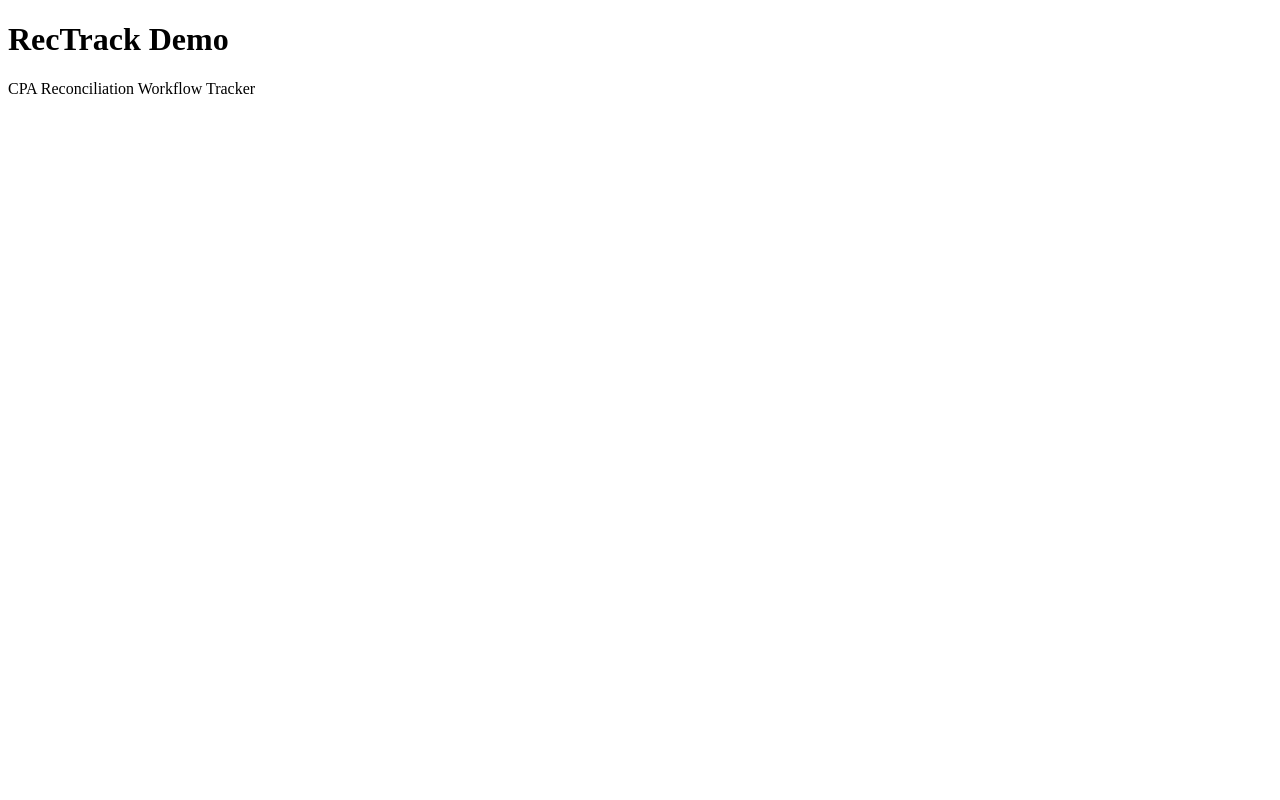
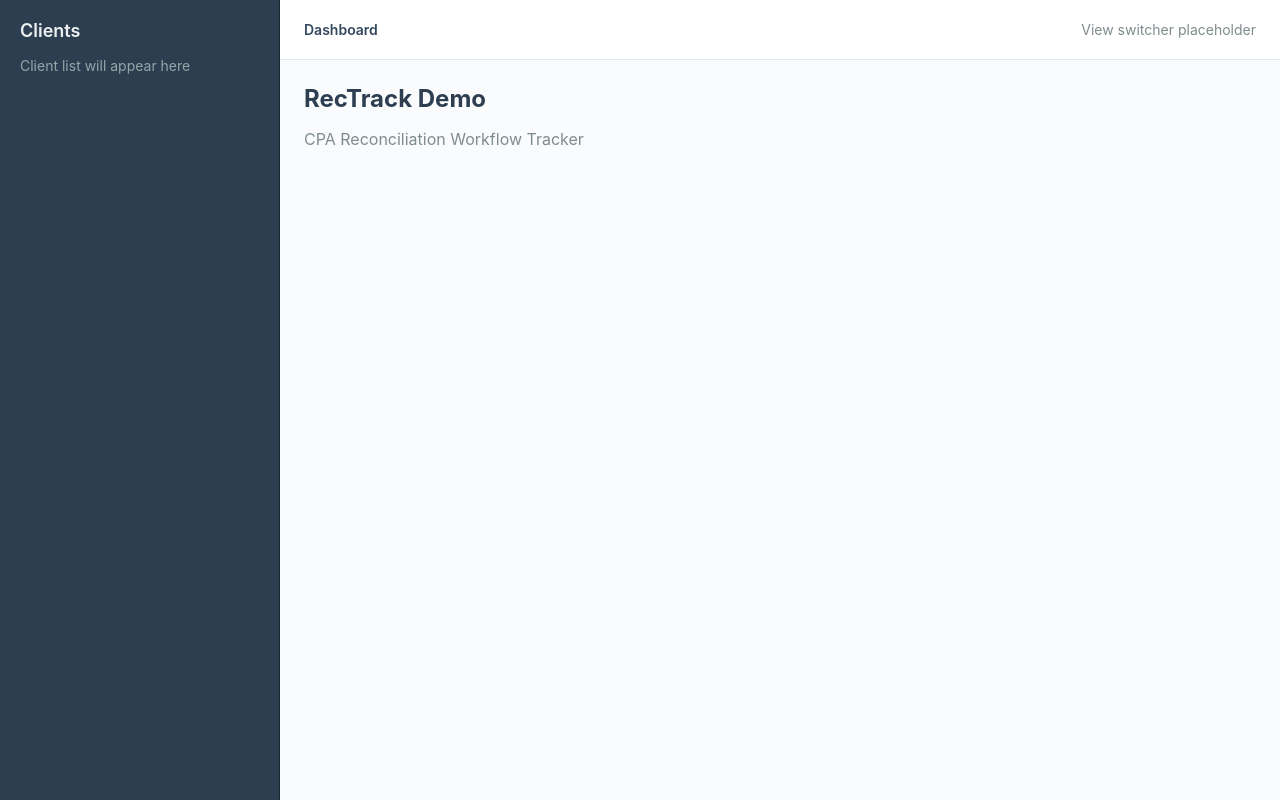
Before and after one commit to lifeunsubscribe/rectrack, a React (Vite) app: page / in a window 1280 px wide. Built offline with nearby package versions, Linux system fonts and the light colour scheme.

Commit message:
feat: [Phase 1] Build dashboard layout shell
Files changed (1):
  - src/App.tsx

Closes #4

```diff
--- a/src/App.tsx
+++ b/src/App.tsx
@@ -1,10 +1,18 @@
+import DashboardLayout from './components/Layout/DashboardLayout';
+
 function App() {
   return (
-    <div>
-      <h1>RecTrack Demo</h1>
-      <p>CPA Reconciliation Workflow Tracker</p>
-    </div>
-  )
+    <DashboardLayout breadcrumb={['Dashboard']}>
+      <div>
+        <h1 style={{ fontSize: '24px', marginBottom: '16px', color: '#2c3e50' }}>
+          RecTrack Demo
+        </h1>
+        <p style={{ fontSize: '16px', color: '#7f8c8d' }}>
+          CPA Reconciliation Workflow Tracker
+        </p>
+      </div>
+    </DashboardLayout>
+  );
 }
 
-export default App
+export default App;
--- /dev/null
+++ b/src/components/Layout/DashboardLayout.tsx
@@ -0,0 +1,31 @@
+/**
+ * DashboardLayout component - Two-pane dashboard shell
+ * Persistent left sidebar + main content area
+ * Phase 1: Basic structure with placeholders
+ */
+
+import { ReactNode } from 'react';
+import Sidebar from './Sidebar';
+import TopBar from './TopBar';
+import MainContent from './MainContent';
+import '../../styles/layout.css';
+
+interface DashboardLayoutProps {
+  children?: ReactNode;
+  breadcrumb?: string[];
+}
+
+function DashboardLayout({ children, breadcrumb }: DashboardLayoutProps) {
+  // Sidebar collapse functionality will be added in a future phase
+  const isSidebarCollapsed = false;
+
+  return (
+    <div className={`dashboard-layout ${isSidebarCollapsed ? 'dashboard-layout--sidebar-collapsed' : ''}`}>
+      <Sidebar isCollapsed={isSidebarCollapsed} />
+      <TopBar breadcrumb={breadcrumb} />
+      <MainContent>{children}</MainContent>
+    </div>
+  );
+}
+
+export default DashboardLayout;
--- /dev/null
+++ b/src/components/Layout/MainContent.tsx
@@ -0,0 +1,32 @@
+/**
+ * MainContent component - Main content area
+ * Placeholder implementation for Phase 1 layout shell
+ */
+
+import { ReactNode } from 'react';
+
+interface MainContentProps {
+  children?: ReactNode;
+}
+
+function MainContent({ children }: MainContentProps) {
+  return (
+    <div className="dashboard-layout__main">
+      {children || (
+        <div>
+          <h1 style={{ fontSize: '24px', marginBottom: '16px', color: '#2c3e50' }}>
+            Welcome to RecTrack
+          </h1>
+          <p style={{ fontSize: '16px', color: '#7f8c8d', lineHeight: '1.6' }}>
+            CPA Reconciliation Workflow Tracker
+          </p>
+          <p style={{ fontSize: '14px', color: '#95a5a6', marginTop: '12px' }}>
+            Client detail content will appear here
+          </p>
+        </div>
+      )}
+    </div>
+  );
+}
+
+export default MainContent;
--- /dev/null
+++ b/src/components/Layout/Sidebar.tsx
@@ -0,0 +1,27 @@
+/**
+ * Sidebar component - Persistent left panel for client list
+ * Placeholder implementation for Phase 1 layout shell
+ */
+
+interface SidebarProps {
+  isCollapsed?: boolean;
+}
+
+function Sidebar({ isCollapsed = false }: SidebarProps) {
+  return (
+    <div className="dashboard-layout__sidebar">
+      <div style={{ padding: '20px' }}>
+        <h2 style={{ fontSize: '18px', marginBottom: '16px', fontWeight: 600 }}>
+          {isCollapsed ? 'C' : 'Clients'}
+        </h2>
+        {!isCollapsed && (
+          <p style={{ fontSize: '14px', color: '#95a5a6' }}>
+            Client list will appear here
+          </p>
+        )}
+      </div>
+    </div>
+  );
+}
+
+export default Sidebar;
--- /dev/null
+++ b/src/components/Layout/TopBar.tsx
@@ -0,0 +1,43 @@
+/**
+ * TopBar component - Breadcrumb navigation and view controls
+ * Placeholder implementation for Phase 1 layout shell
+ */
+
+interface TopBarProps {
+  breadcrumb?: string[];
+}
+
+function TopBar({ breadcrumb = ['Dashboard'] }: TopBarProps) {
+  return (
+    <div className="dashboard-layout__topbar">
+      <div style={{ display: 'flex', alignItems: 'center', gap: '8px' }}>
+        <nav aria-label="Breadcrumb">
+          <ol style={{
+            display: 'flex',
+            listStyle: 'none',
+            gap: '8px',
+            fontSize: '14px',
+            color: '#34495e'
+          }}>
+            {breadcrumb.map((crumb, index) => (
+              <li key={index} style={{ display: 'flex', alignItems: 'center', gap: '8px' }}>
+                {index > 0 && <span style={{ color: '#95a5a6' }}>/</span>}
+                <span style={{ fontWeight: index === breadcrumb.length - 1 ? 600 : 400 }}>
+                  {crumb}
+                </span>
+              </li>
+            ))}
+          </ol>
+        </nav>
+      </div>
+
+      <div style={{ display: 'flex', alignItems: 'center', gap: '16px' }}>
+        <div style={{ fontSize: '14px', color: '#7f8c8d' }}>
+          View switcher placeholder
+        </div>
+      </div>
+    </div>
+  );
+}
+
+export default TopBar;
--- /dev/null
+++ b/src/styles/layout.css
@@ -0,0 +1,98 @@
+/* Dashboard Layout Styles */
+
+* {
+  margin: 0;
+  padding: 0;
+  box-sizing: border-box;
+}
+
+body {
+  font-family: -apple-system, BlinkMacSystemFont, 'Segoe UI', 'Roboto', 'Oxygen',
+    'Ubuntu', 'Cantarell', 'Fira Sans', 'Droid Sans', 'Helvetica Neue',
+    sans-serif;
+  -webkit-font-smoothing: antialiased;
+  -moz-osx-font-smoothing: grayscale;
+}
+
+.dashboard-layout {
+  display: grid;
+  grid-template-columns: 280px 1fr;
+  grid-template-rows: auto 1fr;
+  grid-template-areas:
+    "sidebar topbar"
+    "sidebar main";
+  height: 100vh;
+  width: 100vw;
+  overflow: hidden;
+}
+
+/* Sidebar - Persistent left panel */
+.dashboard-layout__sidebar {
+  grid-area: sidebar;
+  background-color: #2c3e50;
+  color: #ecf0f1;
+  overflow-y: auto;
+  border-right: 1px solid #1a252f;
+}
+
+/* Top bar - Breadcrumb and controls */
+.dashboard-layout__topbar {
+  grid-area: topbar;
+  background-color: #ffffff;
+  border-bottom: 1px solid #e1e8ed;
+  padding: 0 24px;
+  display: flex;
+  align-items: center;
+  justify-content: space-between;
+  height: 60px;
+}
+
+/* Main content area */
+.dashboard-layout__main {
+  grid-area: main;
+  background-color: #fafbfc;
+  overflow-y: auto;
+  padding: 24px;
+}
+
+/* Collapsed sidebar state */
+.dashboard-layout--sidebar-collapsed {
+  grid-template-columns: 60px 1fr;
+}
+
+.dashboard-layout--sidebar-collapsed .dashboard-layout__sidebar {
+  width: 60px;
+}
+
+/* Responsive breakpoints */
+@media (max-width: 768px) {
+  .dashboard-layout {
+    grid-template-columns: 1fr;
+    grid-template-rows: auto auto 1fr;
+    grid-template-areas:
+      "topbar"
+      "sidebar"
+      "main";
+  }
+
+  .dashboard-layout__sidebar {
+    max-height: 200px;
+    border-right: none;
+    border-bottom: 1px solid #1a252f;
+  }
+
+  .dashboard-layout__main {
+    padding: 16px;
+  }
+}
+
+@media (max-width: 480px) {
+  .dashboard-layout__topbar {
+    padding: 0 16px;
+    height: 56px;
+  }
+
+  .dashboard-layout__main {
+    padding: 12px;
+  }
+}
```
Also changed, not shown: 2 other files (tests, documents, lock files or other folders).
